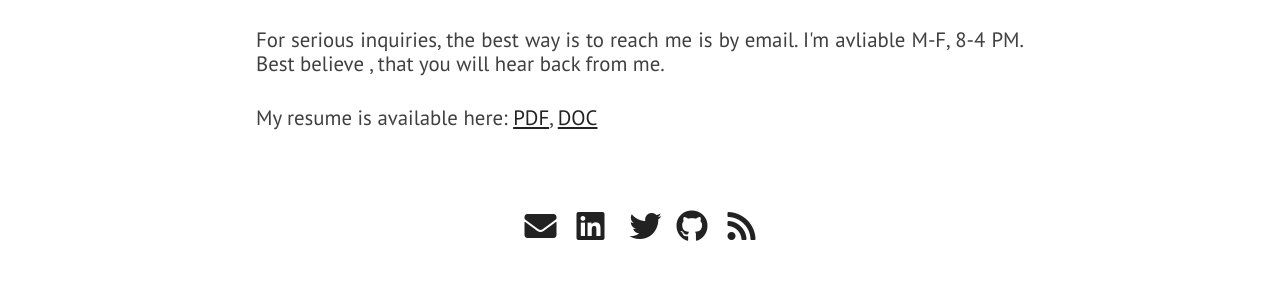
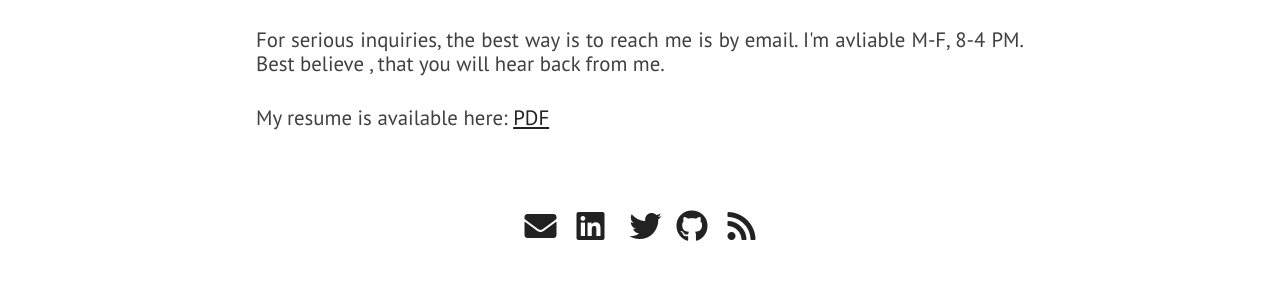
Before and after one commit to DarkSymphonie/DarkSymphonie.github.io, a Jekyll site: the page built from index.html, in a window 1280 px wide and 900 px high, scrolled down 5081 px. Shown: the part 349-649 px from the top of the window. Built offline with Jekyll 4.4.1, drawn with Linux system fonts in a browser that asks for light colours; nearby versions of some CDN libraries.

Commit message:
Update extra.html

```diff
--- a/_includes/extra.html
+++ b/_includes/extra.html
@@ -9,7 +9,7 @@
                 For serious inquiries, the best way is to reach me is by email. I'm avliable M-F, 8-4 PM. Best believe , that you will hear back from me.
             </p>
             <p class="paragraph-text justify-text">
-                My resume is available here: <a href="{{ site.blog_url }}/resume/resume.pdf">PDF</a>, <a href="{{ site.blog_url }}/resume/resume.docx">DOC</a>
+                My resume is available here: <a href="/assets/images/JoshuaWebsite.pdf" download>PDF</a>
             </p>
             <div class="extra-links">
                   </p>
```
